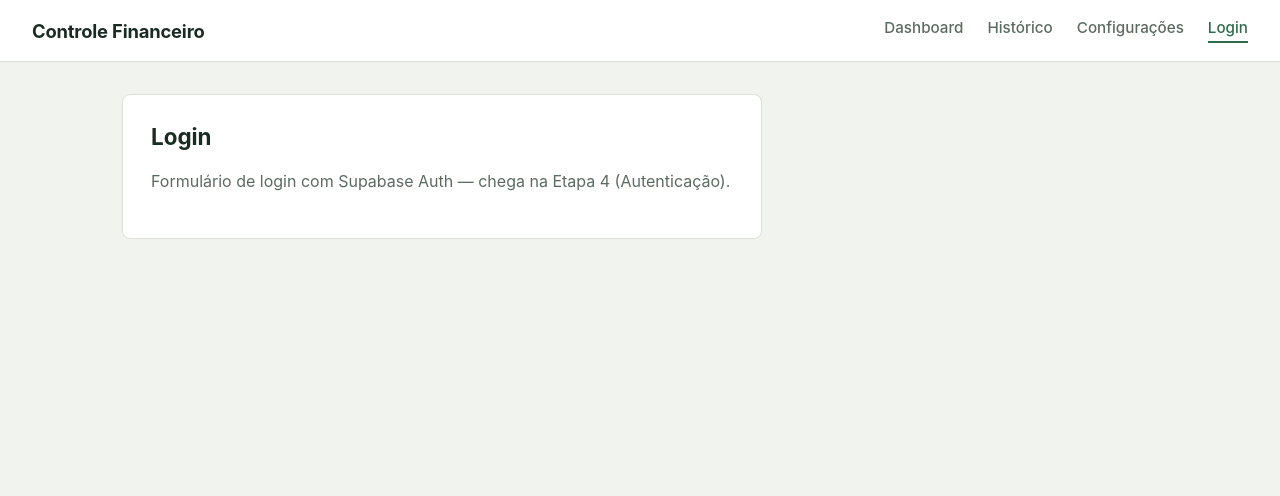
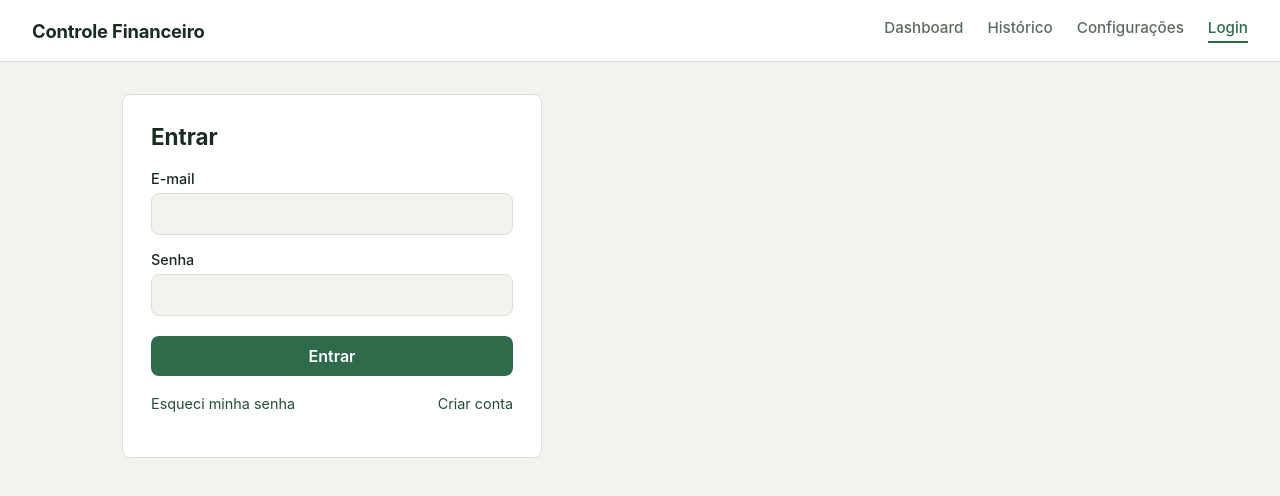
Before and after one commit to Fiaschiii/finance_system, a React (Vite) app in the folder frontend/: page /login in a window 1280 px wide. Shown: the top 496 px of the page. Built offline with nearby package versions, Linux system fonts and the light colour scheme; no server answers.

Commit message:
feat: implementa telas de login, cadastro e recuperação de senha

```diff
--- a/frontend/src/App.css
+++ b/frontend/src/App.css
@@ -105,3 +105,97 @@
   border-color: var(--color-danger);
   background: #fbeae7;
 }
+
+.page--auth {
+  max-width: 420px;
+}
+
+.auth-form {
+  display: flex;
+  flex-direction: column;
+  gap: 16px;
+  margin-top: 20px;
+}
+
+.auth-form label {
+  display: flex;
+  flex-direction: column;
+  gap: 6px;
+  font-size: 0.9rem;
+  font-weight: 500;
+  color: var(--color-ink);
+}
+
+.auth-form input {
+  font-family: inherit;
+  font-size: 1rem;
+  padding: 10px 12px;
+  border: 1px solid var(--color-line);
+  border-radius: var(--radius);
+  background: var(--color-bg);
+  color: var(--color-ink);
+}
+
+.auth-form input:focus {
+  outline: 2px solid var(--color-accent);
+  outline-offset: 1px;
+}
+
+.auth-form button {
+  margin-top: 4px;
+  padding: 10px 16px;
+  border: none;
+  border-radius: var(--radius);
+  background: var(--color-accent);
+  color: white;
+  font-size: 1rem;
+  font-weight: 600;
+  cursor: pointer;
+}
+
+.auth-form button:hover {
+  background: var(--color-accent-dark);
+}
+
+.auth-form button:disabled {
+  opacity: 0.6;
+  cursor: not-allowed;
+}
+
+.auth-links {
+  display: flex;
+  justify-content: space-between;
+  gap: 12px;
+  margin-top: 16px;
+  font-size: 0.9rem;
+}
+
+.auth-links a {
+  color: var(--color-accent-dark);
+  text-decoration: none;
+}
+
+.auth-links a:hover {
+  text-decoration: underline;
+}
+
+.app-header__user {
+  color: var(--color-ink-muted);
+  font-size: 0.9rem;
+}
+
+.app-header__logout {
+  font-family: inherit;
+  font-size: 0.9rem;
+  padding: 6px 12px;
+  border: 1px solid var(--color-line);
+  border-radius: var(--radius);
+  background: var(--color-surface);
+  color: var(--color-ink);
+  cursor: pointer;
+}
+
+.app-header__logout:hover {
+  border-color: var(--color-accent);
+  color: var(--color-accent-dark);
+}
--- a/frontend/src/pages/Login.jsx
+++ b/frontend/src/pages/Login.jsx
@@ -1,9 +1,49 @@
+import { useState } from 'react'
+import { Link, useNavigate } from 'react-router-dom'
+import { useAuth } from '../hooks/useAuth.jsx'
+import { translateAuthError } from '../utils/authErrors.js'
+
 function Login() {
+  const { signIn } = useAuth()
+  const navigate = useNavigate()
+  const [email, setEmail] = useState('')
+  const [password, setPassword] = useState('')
+  const [error, setError] = useState('')
+  const [loading, setLoading] = useState(false)
+
+  async function handleSubmit(e) {
+    e.preventDefault()
+    setError('')
+    setLoading(true)
+    const { error } = await signIn(email, password)
+    setLoading(false)
+    if (error) {
+      setError(translateAuthError(error.message))
+      return
+    }
+    navigate('/')
+  }
+
   return (
-    <section className="page">
-      <h1>Login</h1>
-      <p>
-        Formulário de login com Supabase Auth — chega na Etapa 4 (Autenticação).
+    <section className="page page--auth">
+      <h1>Entrar</h1>
+      <form onSubmit={handleSubmit} className="auth-form">
+        <label>
+          E-mail
+          <input type="email" value={email} onChange={(e) => setEmail(e.target.value)} required />
+        </label>
+        <label>
+          Senha
+          <input type="password" value={password} onChange={(e) => setPassword(e.target.value)} required />
+        </label>
+        {error && <p className="status status--error">{error}</p>}
+        <button type="submit" disabled={loading}>
+          {loading ? 'Entrando…' : 'Entrar'}
+        </button>
+      </form>
+      <p className="auth-links">
+        <Link to="/forgot-password">Esqueci minha senha</Link>
+        <Link to="/register">Criar conta</Link>
       </p>
     </section>
   )
--- a/frontend/src/pages/Register.jsx
+++ b/frontend/src/pages/Register.jsx
@@ -1,9 +1,58 @@
+import { useState } from 'react'
+import { Link, useNavigate } from 'react-router-dom'
+import { useAuth } from '../hooks/useAuth.jsx'
+import { translateAuthError } from '../utils/authErrors.js'
+
 function Register() {
+  const { signUp } = useAuth()
+  const navigate = useNavigate()
+  const [email, setEmail] = useState('')
+  const [password, setPassword] = useState('')
+  const [error, setError] = useState('')
+  const [info, setInfo] = useState('')
+  const [loading, setLoading] = useState(false)
+
+  async function handleSubmit(e) {
+    e.preventDefault()
+    setError('')
+    setInfo('')
+    setLoading(true)
+    const { data, error } = await signUp(email, password)
+    setLoading(false)
+
+    if (error) {
+      setError(translateAuthError(error.message))
+      return
+    }
+
+    if (data.session) {
+      navigate('/')
+      return
+    }
+
+    setInfo('Conta criada! Confira seu e-mail para confirmar o cadastro antes de entrar.')
+  }
+
   return (
-    <section className="page">
+    <section className="page page--auth">
       <h1>Criar conta</h1>
-      <p>
-        Formulário de cadastro com Supabase Auth — chega na Etapa 4 (Autenticação).
+      <form onSubmit={handleSubmit} className="auth-form">
+        <label>
+          E-mail
+          <input type="email" value={email} onChange={(e) => setEmail(e.target.value)} required />
+        </label>
+        <label>
+          Senha
+          <input type="password" value={password} onChange={(e) => setPassword(e.target.value)} required minLength={6} />
+        </label>
+        {error && <p className="status status--error">{error}</p>}
+        {info && <p className="status status--ok">{info}</p>}
+        <button type="submit" disabled={loading}>
+          {loading ? 'Criando…' : 'Criar conta'}
+        </button>
+      </form>
+      <p className="auth-links">
+        <Link to="/login">Já tenho conta</Link>
       </p>
     </section>
   )
```
Also changed, not shown: frontend/src/pages/ForgotPassword.jsx (added, +54 -0 lines), frontend/src/pages/ResetPassword.jsx (added, +43 -0 lines).
